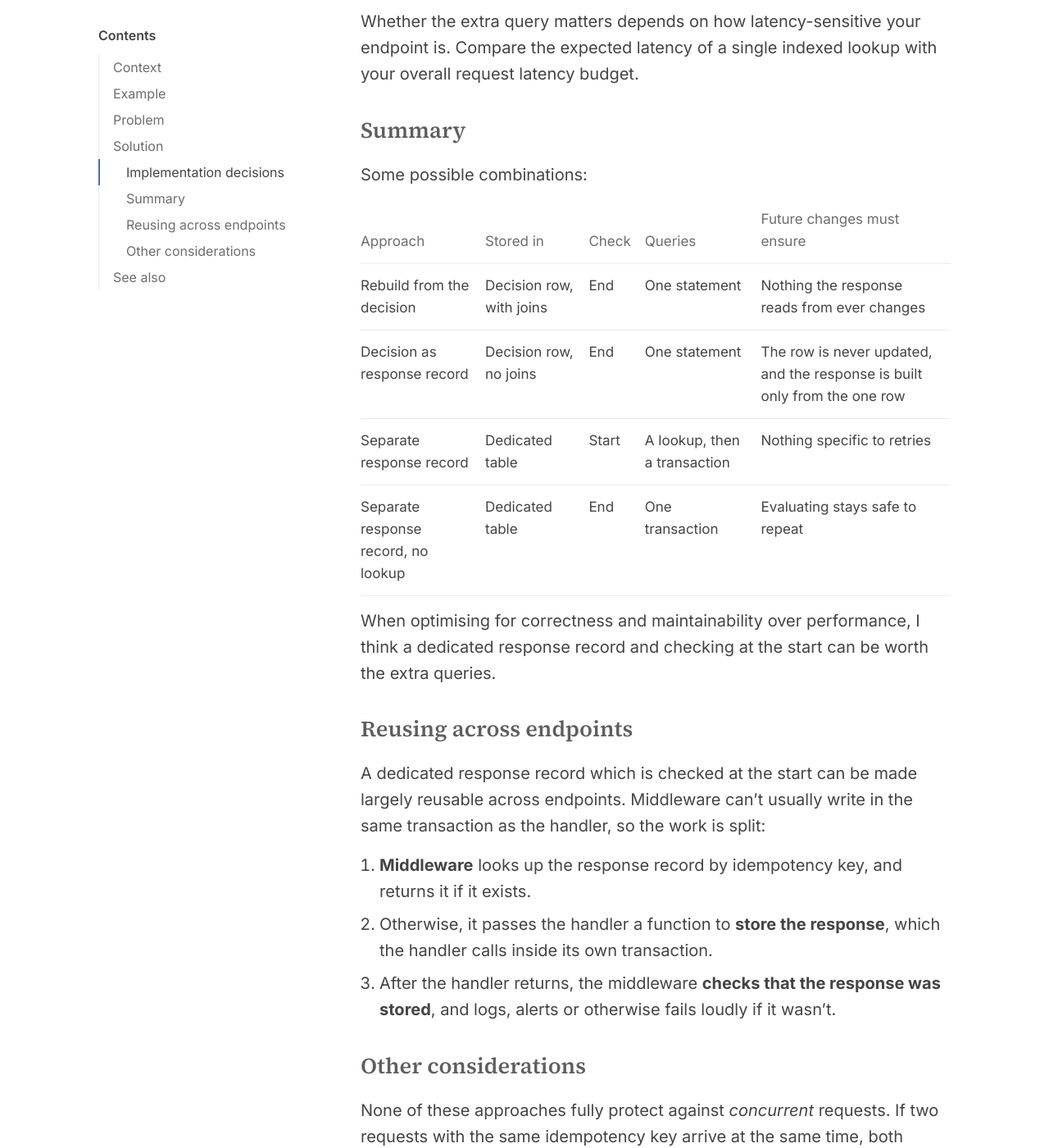
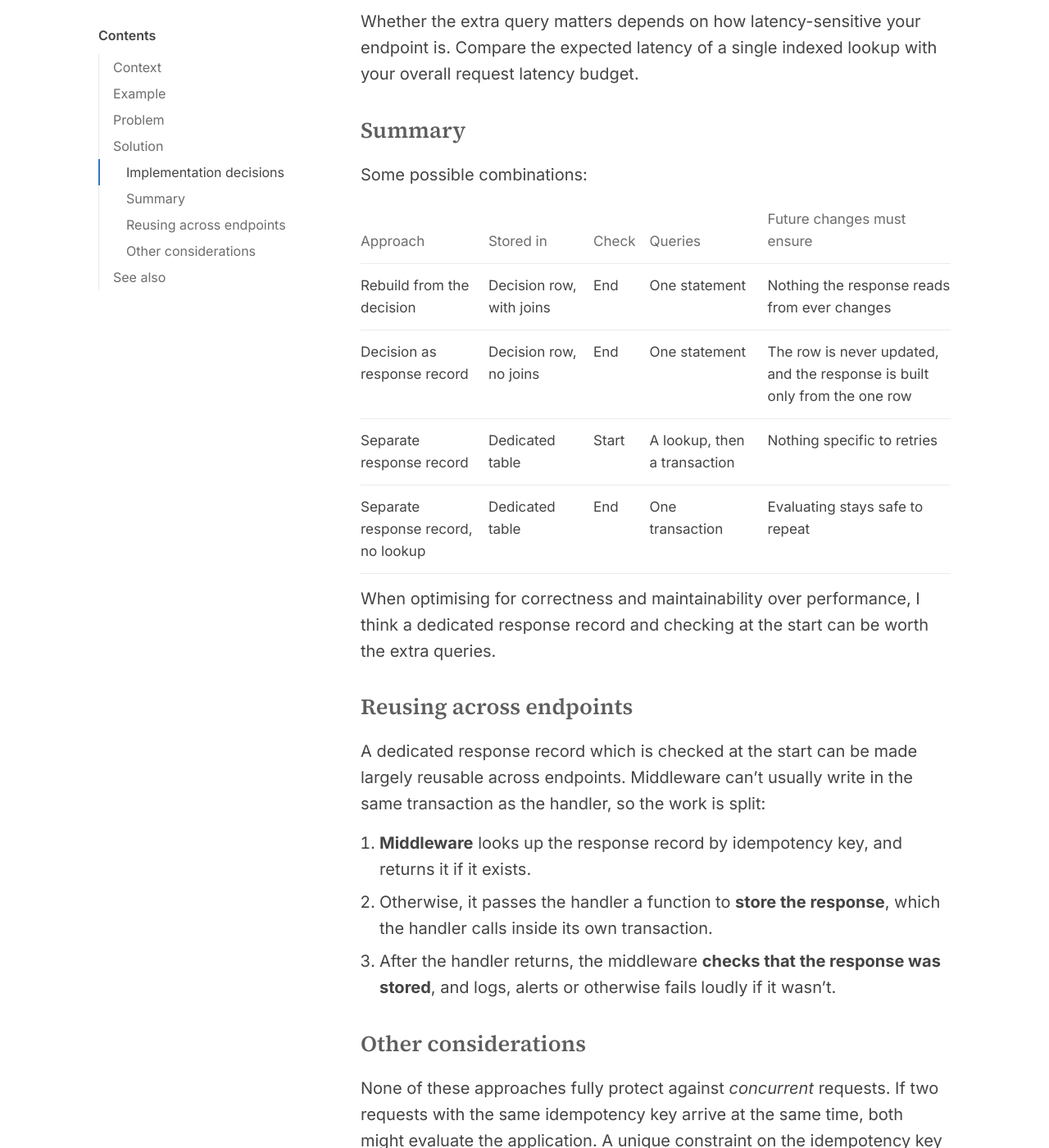
Before and after one commit to ThomWright/ThomWright.github.io, a Jekyll site: the page built from _wip/response-record.md, in a window 1280 px wide and 1400 px high, scrolled down 3494 px. Shown: the whole window at 82% size. Built offline with Jekyll 4.4.1, drawn with Linux system fonts in a browser that asks for light colours.

Commit message:
Line up the last table column with its edge
Every cell had right padding, including the last column's, so the rules
ran past right-aligned figures. Padding now only separates columns.

Co-Authored-By: Claude Opus 5.5 <noreply@anthropic.com>

```diff
--- a/public/css/_sass/_articles.scss
+++ b/public/css/_sass/_articles.scss
@@ -138,6 +138,12 @@ article {
     td {
       padding: 0.75em 1em 0.75em 0;
       text-align: left;
+
+      // Padding only separates columns, so right-aligned figures in the last
+      // one reach the table's edge.
+      &:last-child {
+        padding-right: 0;
+      }
     }
 
     th {
```
